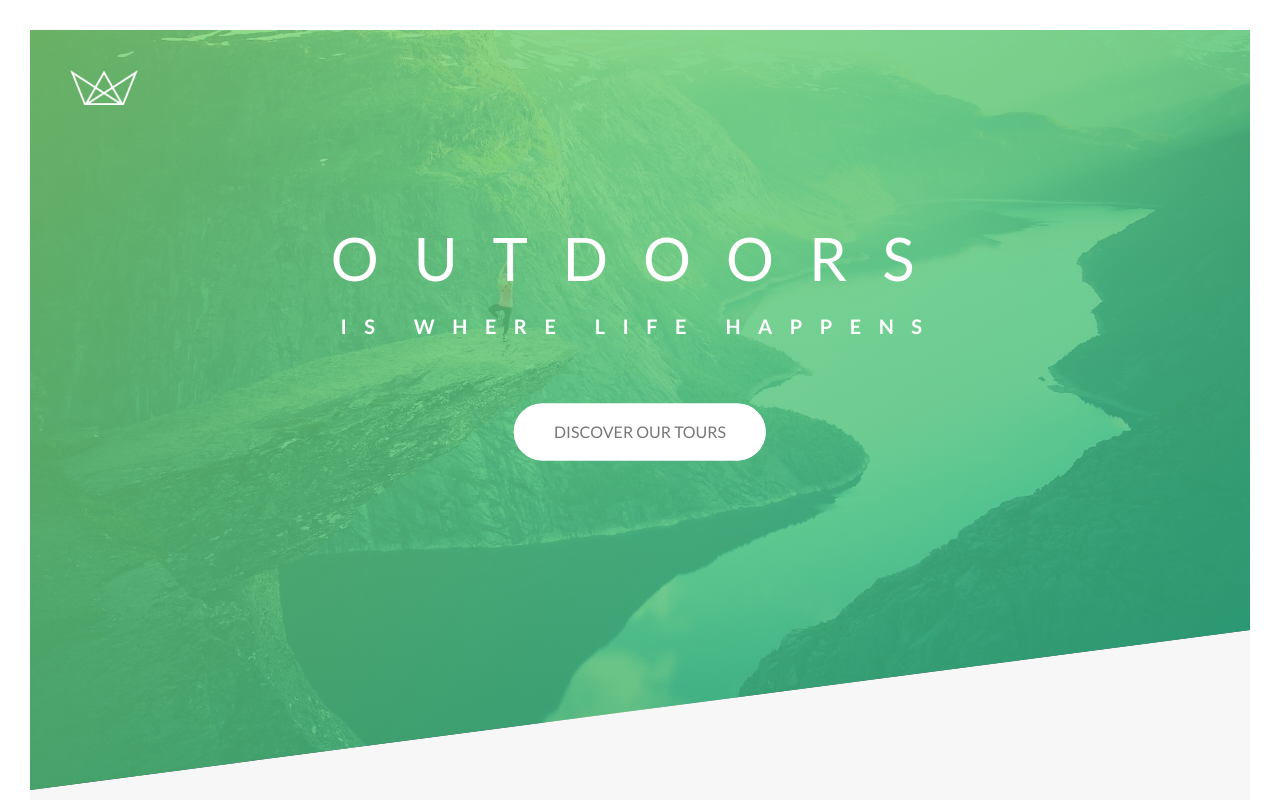
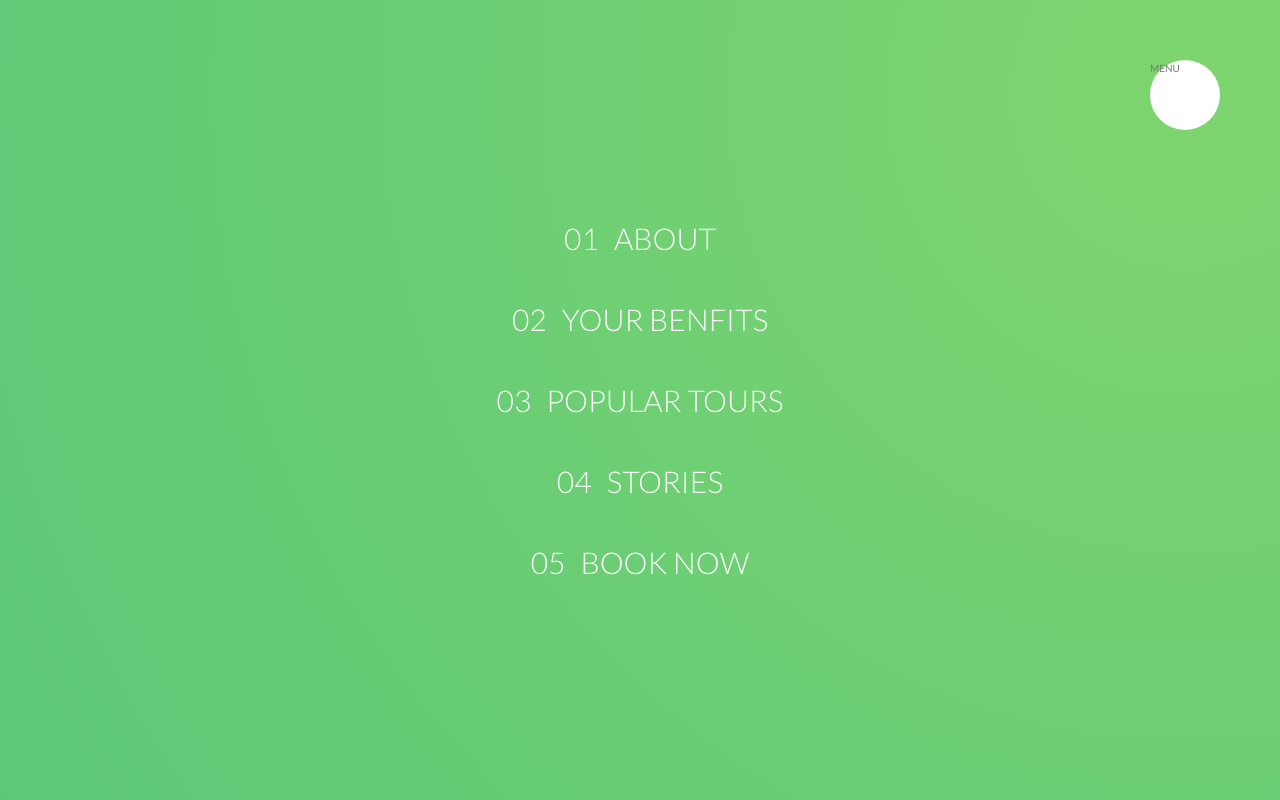
Before and after one commit to gabriel-hahn/site-templates, a website: page natours/index.html in a window 1280 px wide. Shown: the top 800 px of the page. Drawn offline with Linux system fonts and the light colour scheme.

Commit message:
Initial navigation button style

```diff
--- a/natours/index.html
+++ b/natours/index.html
@@ -16,6 +16,48 @@
         <title>Natours | Exciting tours for adventurous people</title>
     </head>
     <body>
+        <div class="navigation">
+            <input
+                type="checkbox"
+                id="navi-toggle"
+                class="navigation__checkbox"
+            />
+
+            <label for="navi-toggle" class="navigation__button">MENU</label>
+
+            <div class="navigation__background">&nbsp;</div>
+
+            <nav class="navigation__nav">
+                <ul class="navigation__list">
+                    <li class="navigation__item">
+                        <a href="#" class="navigation__link"
+                            ><span>01</span>About</a
+                        >
+                    </li>
+                    <li class="navigation__item">
+                        <a href="#" class="navigation__link"
+                            ><span>02</span>Your benfits</a
+                        >
+                    </li>
+                    <li class="navigation__item">
+                        <a href="#" class="navigation__link"
+                            ><span>03</span>Popular tours</a
+                        >
+                    </li>
+                    <li class="navigation__item">
+                        <a href="#" class="navigation__link"
+                            ><span>04</span>Stories</a
+                        >
+                    </li>
+                    <li class="navigation__item">
+                        <a href="#" class="navigation__link"
+                            ><span>05</span>Book now</a
+                        >
+                    </li>
+                </ul>
+            </nav>
+        </div>
+
         <header class="header">
             <div class="header__logo-box">
                 <img src="img/logo-white.png" alt="Logo" class="header__logo" />
--- /dev/null
+++ b/natours/sass/layout/_navigation.scss
@@ -0,0 +1,88 @@
+.navigation {
+    &__checkbox {
+        display: none;
+    }
+
+    &__button {
+        background-color: $color-white;
+        height: 7rem;
+        width: 7rem;
+        position: fixed;
+        top: 6rem;
+        right: 6rem;
+        border-radius: 50%;
+        z-index: 2000;
+    }
+
+    &__background {
+        height: 6rem;
+        width: 6rem;
+        border-radius: 50%;
+        position: fixed;
+        top: 6.5rem;
+        right: 6.5rem;
+        background-image: radial-gradient(
+            $color-primary-light,
+            $color-primary-dark
+        );
+        z-index: 1000;
+
+        transform: scale(80);
+    }
+
+    &__nav {
+        height: 100vh;
+        width: 100%;
+        position: fixed;
+        top: 0;
+        right: 0;
+        z-index: 1500;
+    }
+
+    &__list {
+        position: absolute;
+        top: 50%;
+        left: 50%;
+        transform: translate(-50%, -50%);
+        list-style: none;
+        text-align: center;
+    }
+
+    &__item {
+        margin: 1rem;
+    }
+
+    &__link {
+        &:link,
+        &:visited {
+            display: inline-block;
+            font-size: 3rem;
+            font-weight: 300;
+            padding: 1rem 2rem;
+            color: $color-white;
+            text-decoration: none;
+            text-transform: uppercase;
+            background-image: linear-gradient(
+                120deg,
+                transparent 0%,
+                transparent 50%,
+                $color-white 50%
+            );
+            background-size: 230%;
+
+            transition: all 0.4s;
+
+            span {
+                margin-right: 1.5rem;
+                display: inline-block;
+            }
+        }
+
+        &:hover,
+        &:active {
+            background-position: 100%;
+            color: $color-primary;
+            transform: translateX(1rem);
+        }
+    }
+}
--- a/natours/sass/main.scss
+++ b/natours/sass/main.scss
@@ -18,5 +18,6 @@
 @import "layout/grid";
 @import "layout/header";
 @import "layout/footer";
+@import "layout/navigation";
 
 @import "pages/home";
```
Also changed, not shown: natours/css/style.css.
